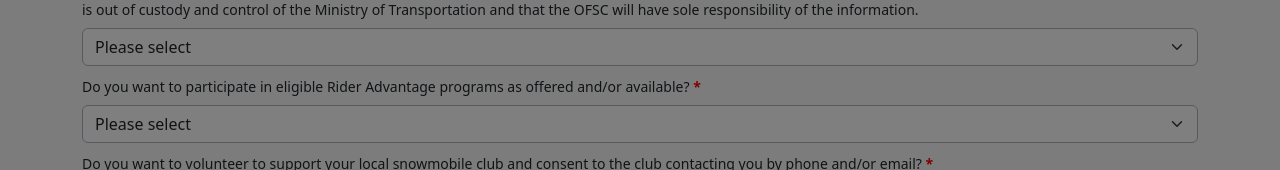
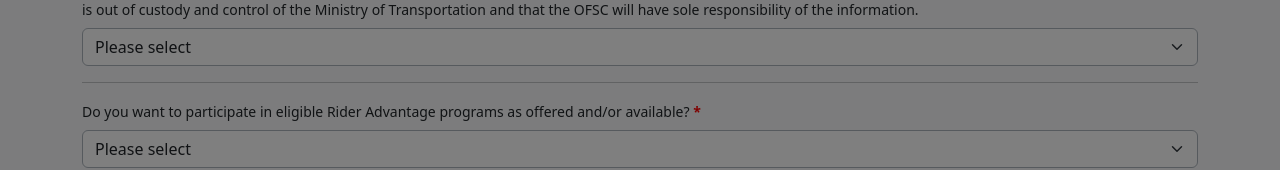
Before and after one commit to RMacWilliam/permitsadmin, a Next.js app: page /create-account in a window 1280 px wide. Shown: the part 630-800 px from the top of the page. Built offline with nearby package versions, Linux system fonts and the light colour scheme; no server answers.

Commit message:
Layout change for signup.

```diff
--- a/src/pages/create-account/index.tsx
+++ b/src/pages/create-account/index.tsx
@@ -377,7 +377,7 @@ function CreateAccount({ appContext, router, setShowAlert }
 
                     <div className="card-body">
                         <div className="row">
-                            <div className="col-12 mb-2">
+                            <div className="col-12">
                                 <label htmlFor="create-account-account-preferences-ofsc-contact-permission" className="form-label required">{t("CreateAccount.Preferences.OfscConsent")}</label>
                                 <label htmlFor="create-account-account-preferences-ofsc-contact-permission" className="form-label">{t("CreateAccount.Preferences.OfscConsentMore")}</label>
                                 <select className={`form-select ${iv(isOfscContactPermissionValid)}`} id="create-account-account-preferences-ofsc-contact-permission" aria-label={t("CreateAccount.Preferences.OfscConsent")} aria-describedby="create-account-account-preferences-ofsc-contact-permission-validation" value={ofscContactPermission.toString()} onChange={(e: any) => setOfscContactPermission(Number(e.target.value))}>
@@ -390,7 +390,13 @@ function CreateAccount({ appContext, router, setShowAlert }
                         </div>
 
                         <div className="row">
-                            <div className="col-12 mb-2">
+                            <div className="col-12">
+                                <hr />
+                            </div>
+                        </div>
+
+                        <div className="row">
+                            <div className="col-12">
                                 <label htmlFor="create-account-account-preferences-rider-advantage" className="form-label required">{t("CreateAccount.Preferences.RiderAdvantage")}</label>
                                 <select className={`form-select ${iv(isRiderAdvantageValid)}`} id="create-account-account-preferences-rider-advantage" aria-label={t("CreateAccount.Preferences.RiderAdvantage")} aria-describedby="create-account-account-preferences-rider-advantage-validation" value={riderAdvantage.toString()} onChange={(e: any) => setRiderAdvantage(Number(e.target.value))}>
                                     <option value="-1" disabled>{t("Common.PleaseSelect")}</option>
@@ -402,7 +408,13 @@ function CreateAccount({ appContext, router, setShowAlert }
                         </div>
 
                         <div className="row">
-                            <div className="col-12 mb-2">
+                            <div className="col-12">
+                                <hr />
+                            </div>
+                        </div>
+
+                        <div className="row">
+                            <div className="col-12">
                                 <label htmlFor="create-account-account-preferences-volunteering" className="form-label required">{t("CreateAccount.Preferences.Volunteering")}</label>
                                 <select className={`form-select ${iv(isVolunteeringValid)}`} id="create-account-account-preferences-volunteering" aria-label={t("CreateAccount.Preferences.Volunteering")} aria-describedby="create-account-account-preferences-volunteering-validation" value={volunteering.toString()} onChange={(e: any) => setVolunteering(Number(e.target.value))}>
                                     <option value="-1" disabled>{t("Common.PleaseSelect")}</option>
@@ -411,6 +423,12 @@ function CreateAccount({ appContext, router, setShowAlert }
                                     <option value="2">{t("CreateAccount.Preferences.YesIdLikeToVolunteer")}</option>
                                 </select>
                                 <div id="create-account-account-preferences-volunteering-validation" className="invalid-feedback">{t("Common.Validation.SelectionIsRequired")}</div>
+                            </div>
+                        </div>
+
+                        <div className="row">
+                            <div className="col-12">
+                                <hr />
                             </div>
                         </div>
 
```
